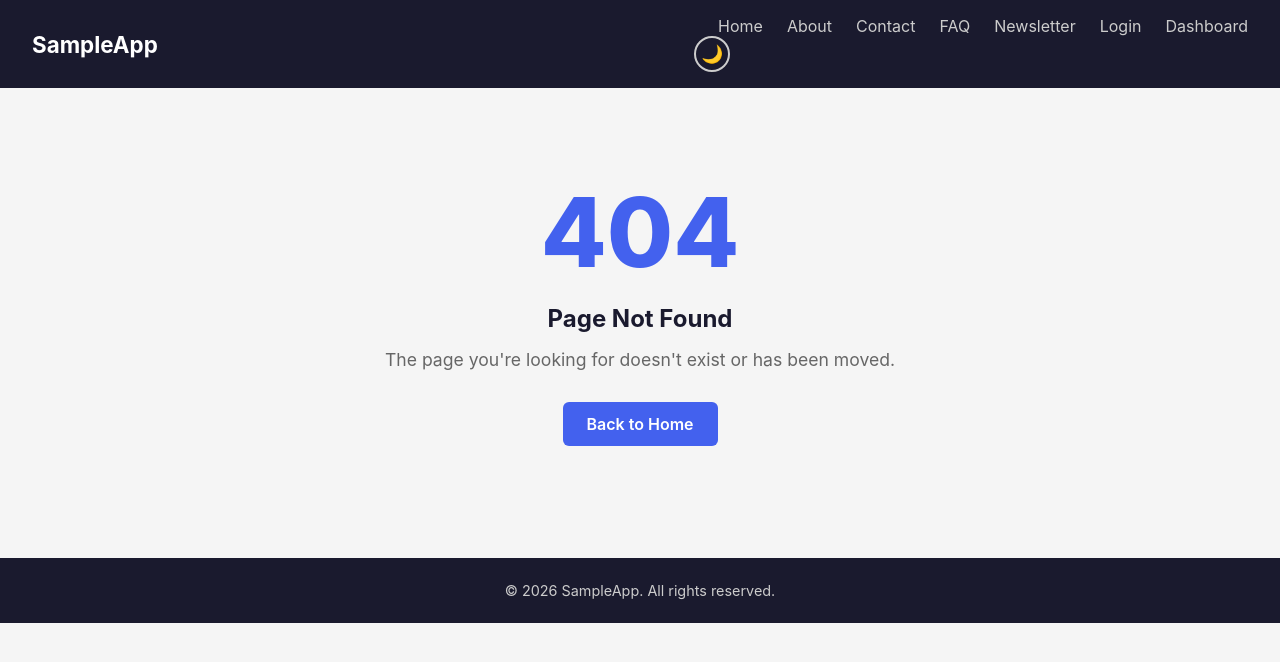
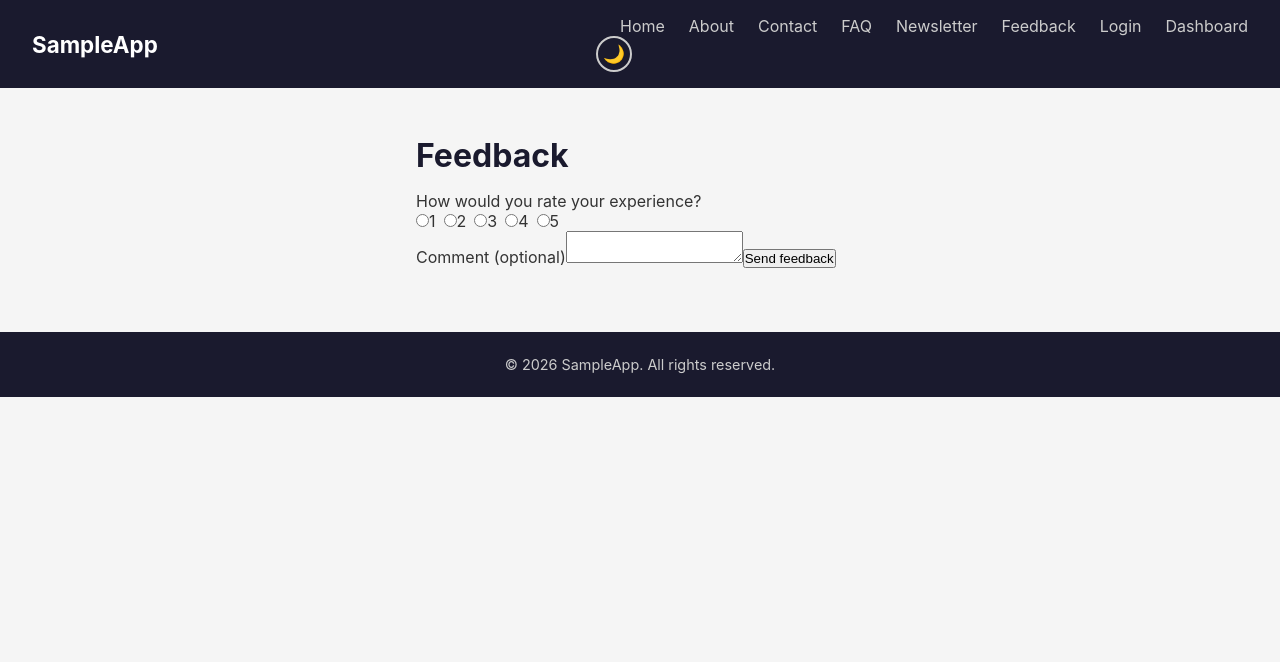
Before and after one commit to microsoft/sample-webapp, a React (Create React App) app: page /feedback in a window 1280 px wide. Before the commit this address had no page. Shown: the top 662 px of the page. Built offline with nearby package versions, Linux system fonts and the light colour scheme.

Commit message:
feat: add feedback page

```diff
--- a/src/App.js
+++ b/src/App.js
@@ -11,6 +11,7 @@ import About from './pages/About';
 import Contact from './pages/Contact';
 import FAQ from './pages/FAQ';
 import Newsletter from './pages/Newsletter';
+import Feedback from './pages/Feedback';
 import NotFound from './pages/NotFound';
 import './App.css';
 
@@ -28,6 +29,7 @@ function App() {
             <Route path="/contact" element={<Contact />} />
             <Route path="/faq" element={<FAQ />} />
             <Route path="/newsletter" element={<Newsletter />} />
+            <Route path="/feedback" element={<Feedback />} />
             <Route path="*" element={<NotFound />} />
           </Routes>
         </main>
--- a/src/components/Navbar.js
+++ b/src/components/Navbar.js
@@ -13,6 +13,7 @@ function Navbar() {
         <Link to="/contact">Contact</Link>
         <Link to="/faq">FAQ</Link>
         <Link to="/newsletter">Newsletter</Link>
+        <Link to="/feedback">Feedback</Link>
         <Link to="/login">Login</Link>
         <Link to="/dashboard">Dashboard</Link>
         <ThemeToggle />
--- /dev/null
+++ b/src/pages/Feedback.js
@@ -0,0 +1,74 @@
+import React, { useState } from 'react';
+
+/**
+ * Feedback page. Self-contained, testable feature: a rating (1-5) plus an
+ * optional comment, with validation that a rating is chosen before submit.
+ */
+function Feedback() {
+  const [rating, setRating] = useState(0);
+  const [comment, setComment] = useState('');
+  const [submitted, setSubmitted] = useState(false);
+  const [error, setError] = useState('');
+
+  const handleSubmit = (e) => {
+    e.preventDefault();
+    if (rating < 1 || rating > 5) {
+      setError('Please select a rating between 1 and 5.');
+      setSubmitted(false);
+      return;
+    }
+    setError('');
+    setSubmitted(true);
+  };
+
+  return (
+    <div className="page feedback-page" style={{ maxWidth: 480, margin: '2rem auto', padding: '1rem' }}>
+      <h1>Feedback</h1>
+      <p>How would you rate your experience?</p>
+
+      <form onSubmit={handleSubmit} aria-label="feedback-form" noValidate>
+        <div role="radiogroup" aria-label="rating">
+          {[1, 2, 3, 4, 5].map((n) => (
+            <label key={n} style={{ marginRight: 8 }}>
+              <input
+                type="radio"
+                name="rating"
+                value={n}
+                checked={rating === n}
+                onChange={() => setRating(n)}
+                data-testid={`feedback-rating-${n}`}
+              />
+              {n}
+            </label>
+          ))}
+        </div>
+
+        <label htmlFor="feedback-comment">Comment (optional)</label>
+        <textarea
+          id="feedback-comment"
+          name="comment"
+          value={comment}
+          onChange={(e) => setComment(e.target.value)}
+          data-testid="feedback-comment"
+        />
+
+        <button type="submit" data-testid="feedback-submit">
+          Send feedback
+        </button>
+      </form>
+
+      {submitted && (
+        <p role="status" data-testid="feedback-success" style={{ color: 'green' }}>
+          Thanks for your feedback!
+        </p>
+      )}
+      {error && (
+        <p role="alert" data-testid="feedback-error" style={{ color: 'red' }}>
+          {error}
+        </p>
+      )}
+    </div>
+  );
+}
+
+export default Feedback;
```
